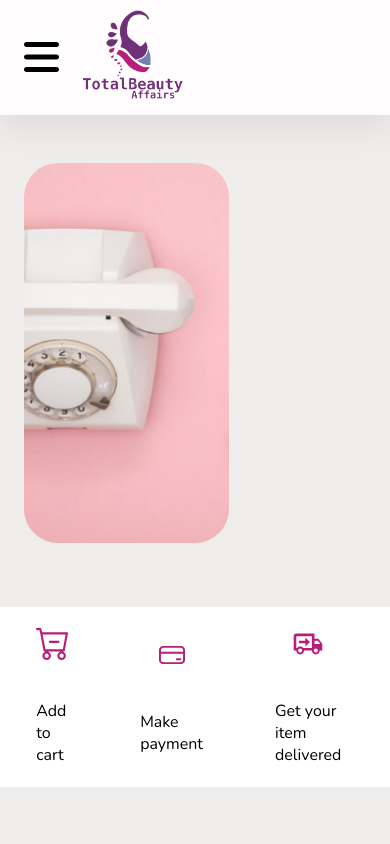
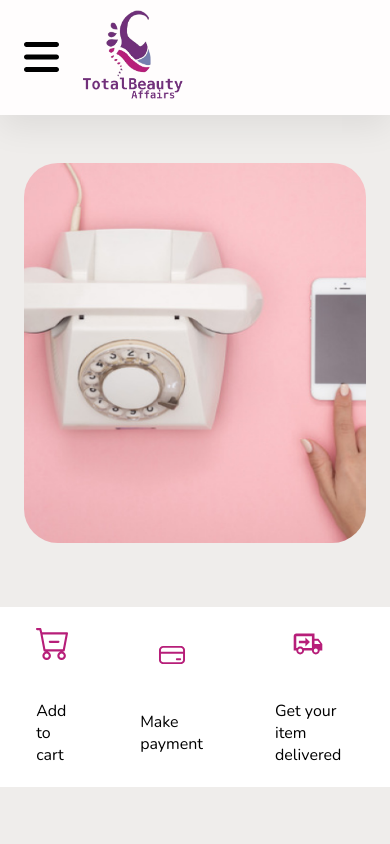
Before and after one commit to Beccamak/tba, a React (Create React App) app: page / in a window 390 px wide. Shown: the top 844 px of the page. Built offline with nearby package versions, Linux system fonts and the light colour scheme.

Commit message:
code update

```diff
--- a/src/components/slider/slider.styles.scss
+++ b/src/components/slider/slider.styles.scss
@@ -96,3 +96,10 @@
             }
         }
     }
+
+
+    @media (max-width: 34em) {
+        .carousel-slider{
+          width:100%;
+        }
+      }
```
